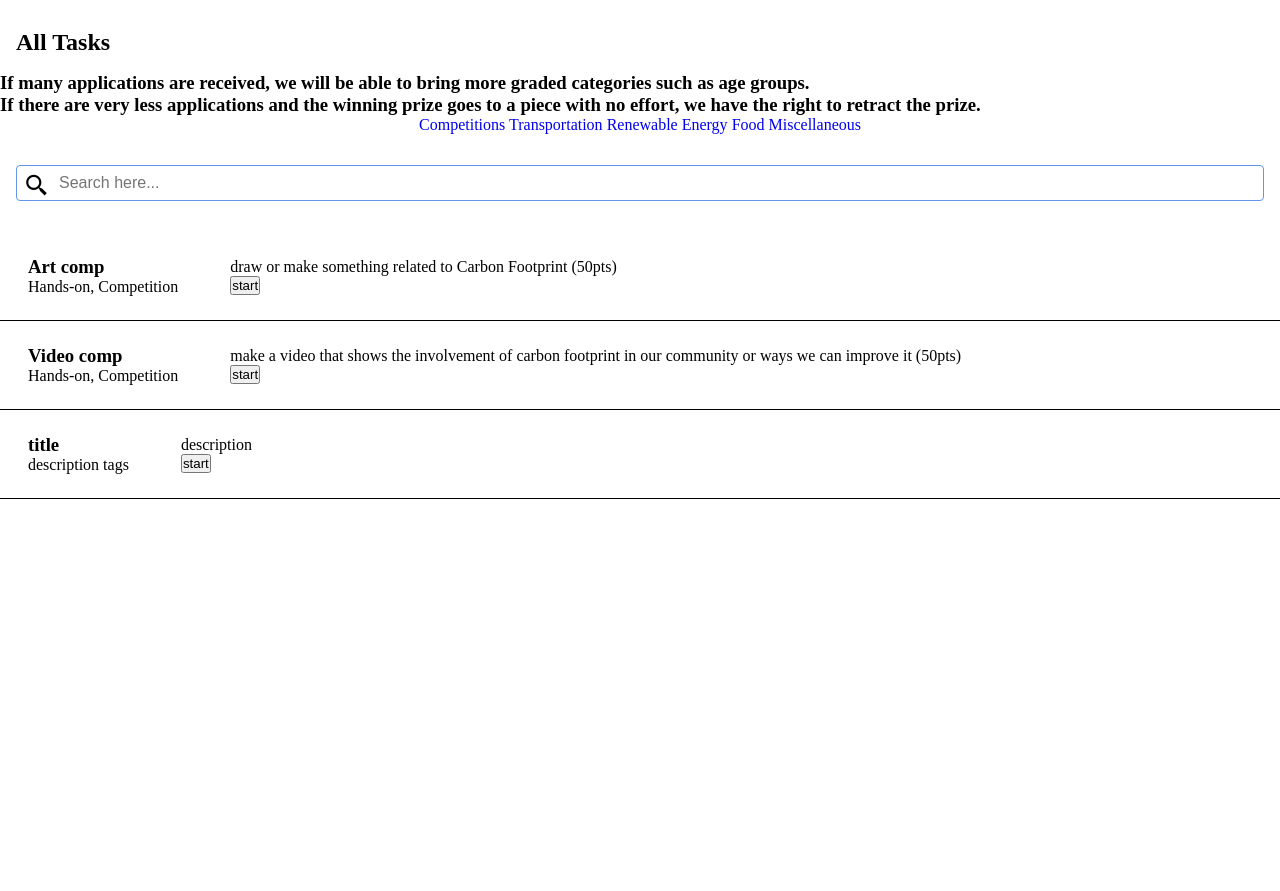
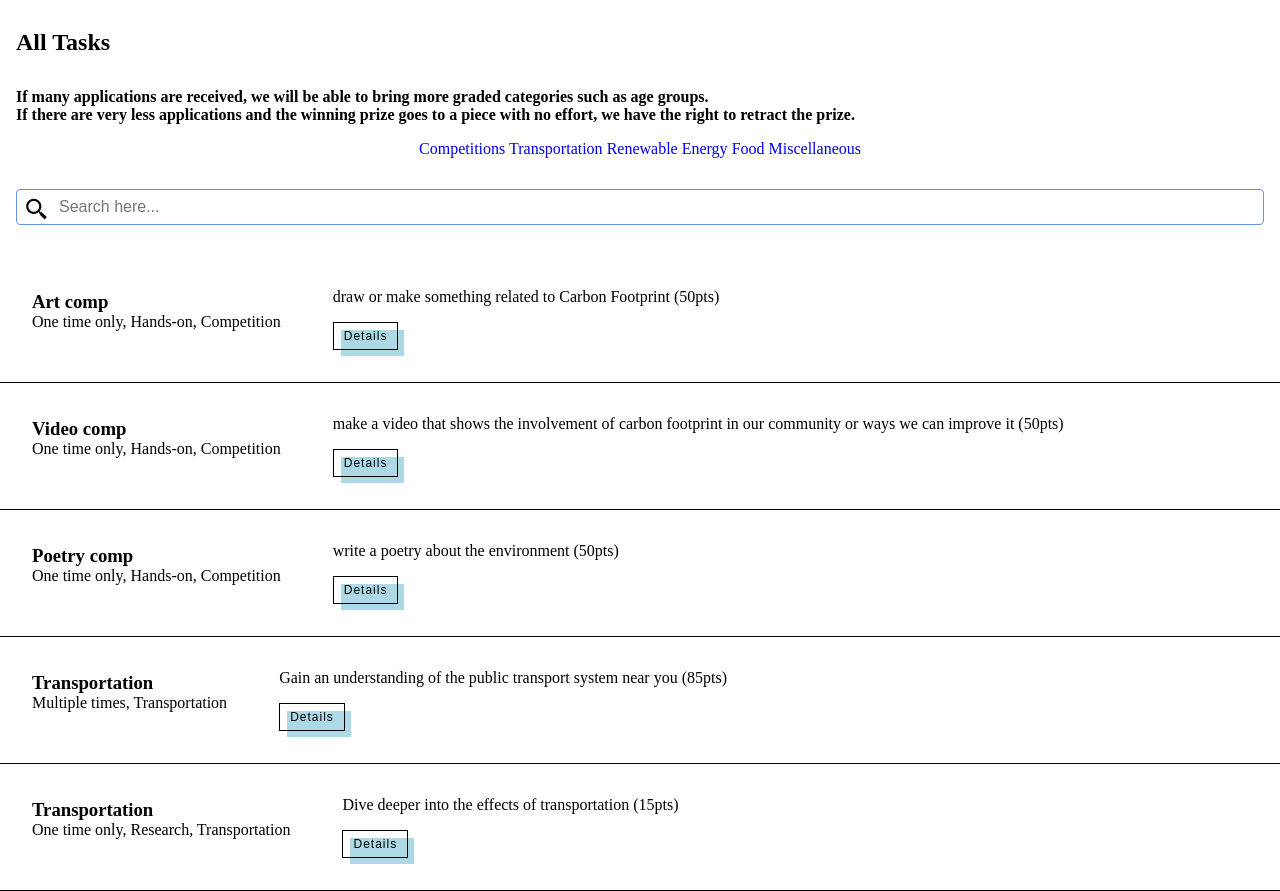
Before and after one commit to YuleenLee/Tino-Eco-Carbon-Footprint, a plain HTML site: page index.html in a window 1280 px wide. Shown: the part 114-1005 px from the top of the page. Before the commit the page ends 800 px from the top, so only its background shows below. Drawn offline with nearby package versions, Linux system fonts and the light colour scheme.

Commit message:
button and page

```diff
--- a/index.html
+++ b/index.html
@@ -16,14 +16,14 @@
       <ul id="nav">
         <a href="index.html"> <img id="logo" src="TinoEcoIcon.png"></a>
         <a href="services.html"> Services </a>
-        <a href="folder.html"> Folder </a>
+        <a href="submit.html"> Folder </a>
         <a href="news.html"> News </a>
       </ul>
     </nav>
 
     <h2>All Tasks</h2>
 
-    <h3>If many applications are received, we will be able to bring more graded categories such as age groups.<br>If there are very less applications and the winning prize goes to a piece with no effort, we have the right to retract the prize.</h3>
+    <h4>If many applications are received, we will be able to bring more graded categories such as age groups.<br>If there are very less applications and the winning prize goes to a piece with no effort, we have the right to retract the prize.</h4>
 
     <ul id="tabs">
       <a href="competitions.html"> Competitions </a>
@@ -42,33 +42,60 @@
       <div class="result-items">
         <div class="left">
           <h3>Art comp</h3>
-          <p>Hands-on, Competition</p>
+          <p>One time only, Hands-on, Competition</p>
         </div>
         <div class="right">
           <p>draw or make something related to Carbon Footprint (50pts)</p>
-          <button>start</button>
+          <p style="display: none;" class="description"> a. Deliverables: Art piece & explanation (100 words max) <br> b. Grading Categories: visual & explanation <br> i. 2D <br> ii. 3D <br> c. Prizes: <br> i. Participation: 50 pts <br> ii. 3rd place: 150 pts + $25 <br> iii. 2nd place: 200 pts + $50 <br>iv. 1st place: 250 pts + $100</p>
+          <button class="button" role="button" onclick="displayDetails()">Details</button>
         </div>
       </div>
 
       <div class="result-items">
         <div class="left">
           <h3>Video comp</h3>
-          <p>Hands-on, Competition</p>
+          <p>One time only, Hands-on, Competition</p>
         </div>
         <div class="right">
           <p>make a video that shows the involvement of carbon footprint in our community or ways we can improve it (50pts)</p>
-          <button>start</button>
+          <p style="display: none;" class="description"> a. Deliverables: (3:00 - 5:00 mins) <br> b. Exampe: run through of daily activities and their carbon footprint, how can Cupertino residents improve their carbon footprint, and improvement plans the city can implement <br> c. Prizes: <br> i. Participation: 50 pts <br> ii. 3rd place: 150 pts + $25 <br> iii. 2nd place: 200 pts + $50 <br> iv. 1st place: 250 pts + $100 </p>
+          <button class="button" role="button" onclick="displayDetails()">Details</button>
         </div>
       </div>
 
       <div class = "result-items">
         <div class = "left">
-          <h3>title</h3>
-          <p>description tags</p>
+          <h3>Poetry comp</h3>
+          <p>One time only, Hands-on, Competition</p>
         </div>
         <div class = "right">
-          <p>description</p>
-          <button>start</button>
+          <p>write a poetry about the environment (50pts)</p>
+          <p style="display: none;" class="description"> details</p>
+          <button class="button" role="button" onclick="displayDetails()">Details</button>
+        </div>
+      </div>
+
+      <div class = "result-items">
+        <div class = "left">
+          <h3>Transportation</h3>
+          <p>Multiple times, Transportation</p>
+        </div>
+        <div class = "right">
+          <p>Gain an understanding of the public transport system near you (85pts)</p>
+          <p style="display: none;" class="description"> details</p>
+    <button class="button" role="button" onclick="displayDetails()">Details</button>
+        </div>
+      </div>
+
+      <div class = "result-items">
+        <div class = "left">
+          <h3>Transportation</h3>
+          <p>One time only, Research, Transportation</p>
+        </div>
+        <div class = "right">
+          <p>Dive deeper into the effects of transportation (15pts)</p>
+          <p style="display: none;" class="description"> a. Which kinds of transportation contribute the most to your carbon footprint? The least? Why? (5pts)</p>
+          <button class="button" role="button" onclick="displayDetails()">Details</button>
         </div>
       </div>
     </div>
@@ -86,7 +113,8 @@
   </div>
   <div class = "right">
     <p>description</p>
-    <button>start</button>
+    <p style="display: none;" class="description"> details</p>
+    <button class="button" role="button" onclick="displayDetails()">Start</button>
   </div>
 </div>
 
--- a/script.js
+++ b/script.js
@@ -1,7 +1,7 @@
 let searchForm = document.getElementById('search-form');
 let searchResultList = document.querySelectorAll('.result-items');
 let result = document.getElementById('search-results');
-let searchValue = result.getElementsByTagName("h3");
+let searchValue = result.getElementsByTagName('h3');
 
 searchForm.addEventListener("keyup", function() {
   for (var i = 0; i < searchValue.length; i++) {
@@ -16,3 +16,8 @@ searchForm.addEventListener("keyup", function() {
     }
   }
 });
+
+function displayDetails() {
+  var description = document.querySelector(".description");
+  description.style.display="block";
+}
--- a/style.css
+++ b/style.css
@@ -30,6 +30,10 @@ h2 {
   float: left;
 }
 
+h4{
+  padding: 1rem;
+}
+
 .left,
 .right {
   display: inline-block;
@@ -39,6 +43,44 @@ h2 {
 .task {
   text-align: center;
 }
+
+p{
+  padding-bottom: 1rem;
+}
+
+
+.button{
+  font-size: 12px;
+  font-weight: 100;
+  letter-spacing: 1px;
+  padding: 6px 10px;
+  outline: 0;
+  border: 1px solid black;
+  cursor: pointer;
+  position: relative;
+  background-color: rgba(0, 0, 0, 0);
+  user-select: none;
+  -webkit-user-select: none;
+  touch-action: manipulation;
+}
+
+.button:after {
+  content: "";
+  background-color: lightblue;
+  width: 100%;
+  z-index: -1;
+  position: absolute;
+  height: 100%;
+  top: 7px;
+  left: 7px;
+  transition: 0.2s;
+}
+
+.button:hover:after {
+  top: 0px;
+  left: 0px;
+}
+
 
 #divider {
   width: 99%;
@@ -80,6 +122,6 @@ h2 {
     display: flex;
     gap: 20px;
     align-items: center;
-    padding: 8px 12px;
-    border-bottom: 1px solid black;
+    padding: 1rem 1rem;
+    border-bottom: 0.5px solid black;
 }
```
Also changed, not shown: folder.html (deleted), submit.html (added).
